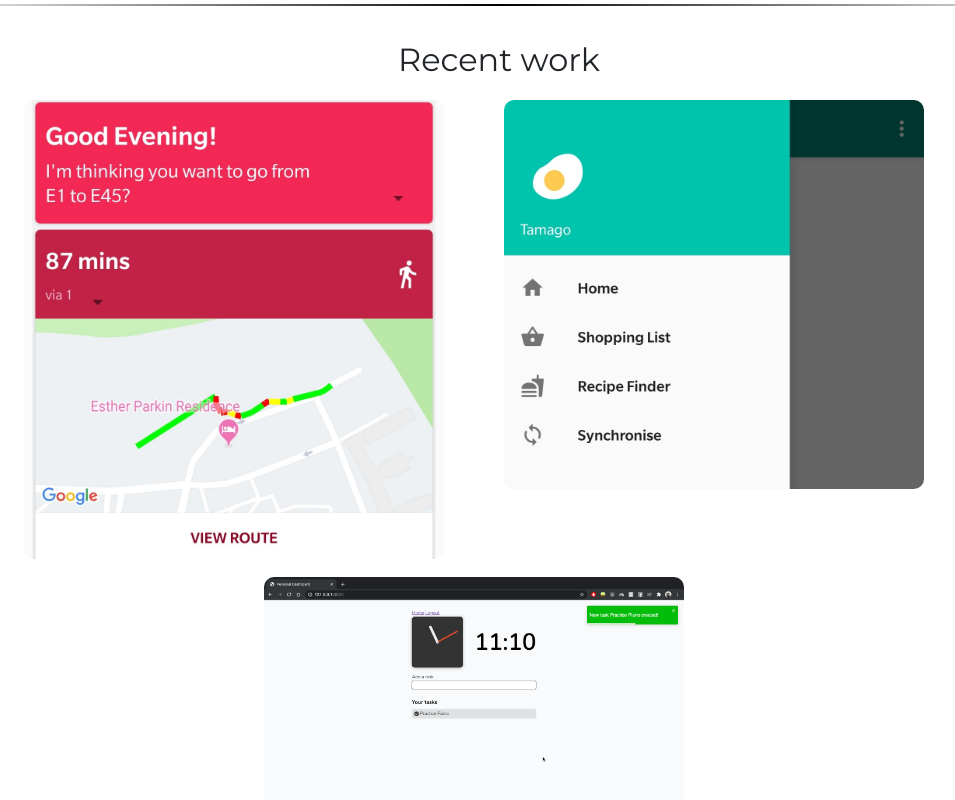
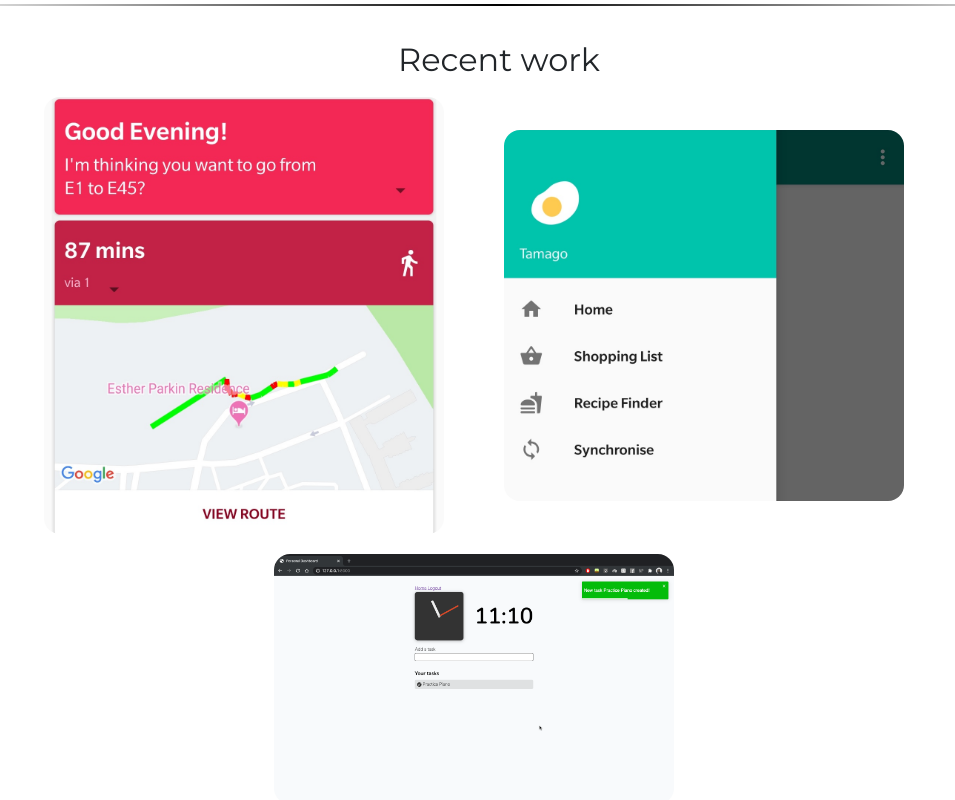
Before and after one commit to jakeshepherd/jakeshepherd.github.io, a React (Create React App) app: page / in a window 1280 px wide. Shown: the part 900-1700 px from the top of the page, without its empty margins (141-1096 px from the left). Built offline with nearby package versions, Linux system fonts and the light colour scheme; the HTML template or start-up script is replaced by a standard one.

Commit message:
Now they look nicer

```diff
--- a/src/CSS/ProjectImage.css
+++ b/src/CSS/ProjectImage.css
@@ -1,32 +1,21 @@
-.project-image {
-    border-radius: 10px;
-    width: 30%;
-    transition: transform .5s ease;
-    transform: scale(1);
-}
-
-.project-image:hover {
-    transition: transform .5s ease;
-    transform: scale(1.1);
-}
-
 .row {
-    border-radius: 10px;
-    justify-content: center;
+    display:flex;
+    align-items:center;
+    justify-content:center;
     overflow: hidden;
     max-width: 100%;
 }
 
 .row img {
-    margin-top: 8px;
-    width: 420px;
+    border-radius: 1em;
+    width: 400px;
 }
 
 .image-header {
     color: white;
     font-size: 20px;
     position: absolute;
-     top: 85%;
+    top: 70%;
     left: 50%;
     -webkit-transform: translate(-50%, -50%);
     -ms-transform: translate(-50%, -50%);
@@ -35,12 +24,14 @@
 }
 
 .image-text {
+    opacity: 1;
     padding-top: 20px;
     color: white;
-    font-size: 20px;
+    font-size: 15px;
     position: absolute;
-    top: 90%;
+    top: 83%;
     left: 50%;
+    width: 80%;
     -webkit-transform: translate(-50%, -50%);
     -ms-transform: translate(-50%, -50%);
     transform: translate(-50%, -50%);
@@ -49,21 +40,35 @@
 
 .container:hover .overlay {
     opacity: 0.3;
+    border-radius: 1em;
 }
 
 .overlay {
+    border-radius: 1em;
     position: absolute;
     top: 0;
     bottom: 0;
     left: 0;
     right: 0;
+    width: 100%;
     height: 100%;
-    width: 100%;
     opacity: 0;
     transition: .5s ease;
     background-color: black;
 }
 
 .container {
+    height: fit-content;
+    padding: 5px;
     position: relative;
+    width: 30%;
+    transition: transform .5s ease;
+    transform: scale(1);
+    overflow: hidden;
 }
+
+.container:hover {
+    transition: transform .5s ease;
+    transform: scale(1.1);
+    overflow: hidden;
+}
--- a/src/Components/ProjectImage.js
+++ b/src/Components/ProjectImage.js
@@ -14,31 +14,31 @@ class ProjectImage extends Component {
                 <div className={"row"}>
                     <a href={"projects"}>
                         <div className={"container"}>
-                            <img className={"project-image"} src={Route1} alt={"This image isn't available right now"}/>
+                            <img src={Route1} alt={"This image isn't available right now"}/>
                             <div className="overlay">
                                 <p className="image-header"><strong>Route 1</strong></p>
-                                <p className="image-text">This is some test text</p>
+                                <p className="image-text">An android application that determines best routes based on previous journeys a user has gone on </p>
                             </div>
                         </div>
                     </a>
 
                     <a href={"projects"}>
                         <div className={"container"}>
-                            <img className={"project-image"} src={Tamago} alt={"This image isn't available right now"}/>
+                            <img src={Tamago} alt={"This image isn't available right now"}/>
                             <div className="overlay">
                                 <p className="image-header"><strong>Tamago</strong></p>
-                                <p className="image-text">This is some test text</p>
+                                <p className="image-text">An android application that will advice recipes based on the food you have left in your household.</p>
                             </div>
                         </div>
                     </a>
 
                     <a href={"projects"}>
                         <div className={"container"}>
-                            <img className={"project-image"} src={PersonalDashboard}
+                            <img src={PersonalDashboard}
                                  alt={"This image isn't available right now"}/>
                             <div className="overlay">
                                 <p className="image-header"><strong>Personal Dashboard</strong></p>
-                                <p className="image-text">This is some test text</p>
+                                <p className="image-text">A website created in Laravel to act as a users first page they hit when they open up their internet browser.</p>
                             </div>
                         </div>
                     </a>
```
Lines whose indentation alone changed are shown as unchanged.
